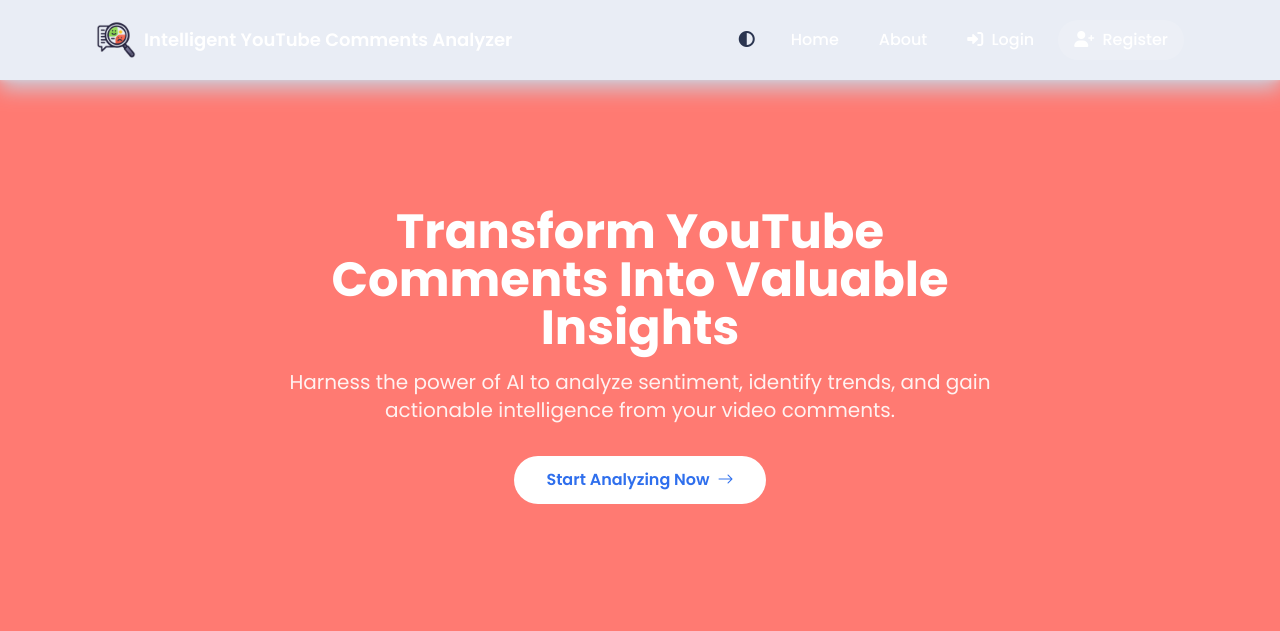
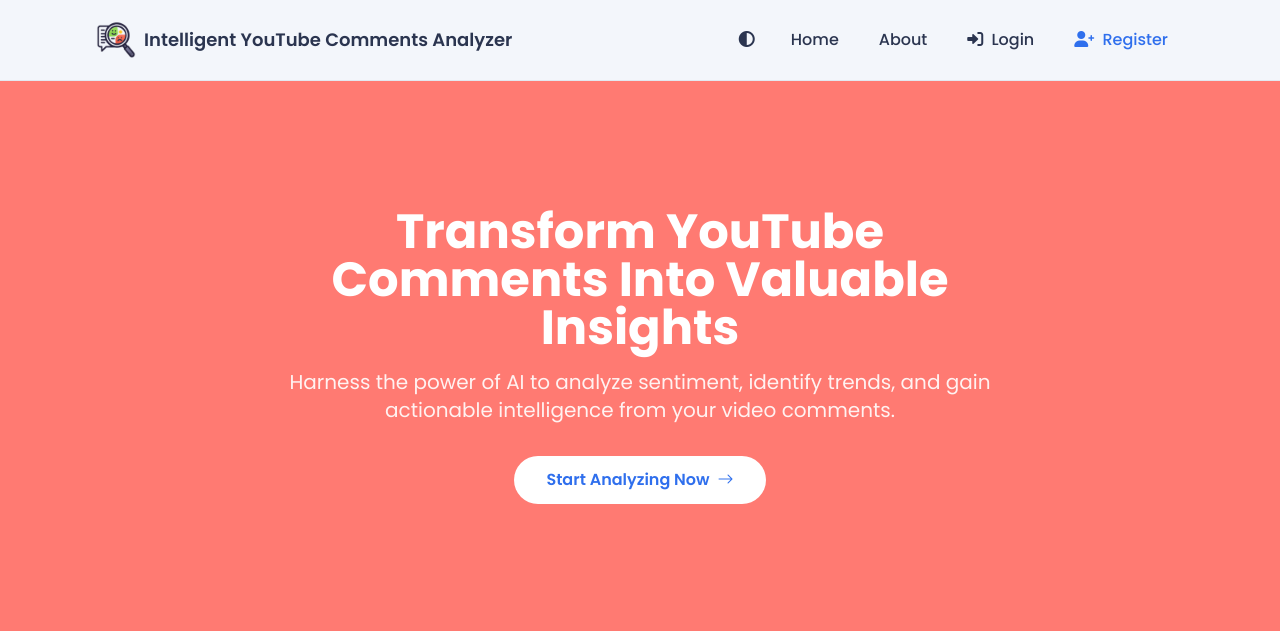
Before and after one commit to SM649/Intelligent-Youtube-Comment-Analyzer, a Flask app: page / in a window 1280 px wide. Shown: the top 631 px of the page. Run offline with Flask 3, Linux system fonts and the light colour scheme; parts of the project's set-up code (start-up, migrations or seed data) failed here and were passed over; some libraries are stand-ins or nearby versions.

Commit message:
Make public navbar flat (clay exception)

```diff
--- a/templates/_navbar_public.html
+++ b/templates/_navbar_public.html
@@ -1,7 +1,7 @@
-<nav x-data="{ mobileOpen: false }" class="fixed top-0 inset-x-0 z-50 bg-gradient-start shadow-navbar">
+<nav x-data="{ mobileOpen: false }" class="fixed top-0 inset-x-0 z-50 bg-surface border-b border-border-light">
   <div class="max-w-6xl mx-auto px-4 sm:px-6 lg:px-8">
     <div class="flex items-center justify-between h-16 md:h-20">
-      <a href="{{ url_for('landing') }}" class="flex items-center gap-2 text-white font-semibold text-lg">
+      <a href="{{ url_for('landing') }}" class="flex items-center gap-2 text-text-dark font-semibold text-lg">
         <img src="{{ url_for('static', filename='img/logo.png') }}" alt="Logo" class="h-8 w-8 md:h-10 md:w-10">
         <span class="hidden sm:inline">Intelligent YouTube Comments Analyzer</span>
       </a>
@@ -9,7 +9,7 @@
       <button
         type="button"
         @click="mobileOpen = !mobileOpen"
-        class="md:hidden text-white p-2 rounded-brand-sm hover:bg-white/10"
+        class="md:hidden text-text-dark p-2 rounded-brand-sm hover:bg-border-light"
         :aria-expanded="mobileOpen.toString()"
         aria-controls="public-nav-links"
         aria-label="Toggle navigation"
@@ -19,27 +19,27 @@
 
       <ul class="hidden md:flex md:items-center md:gap-2">
         <li>
-          <button type="button" onclick="toggleClayTheme()" aria-label="Toggle dark mode" class="px-3 py-2">
+          <button type="button" onclick="toggleClayTheme()" aria-label="Toggle dark mode" class="px-3 py-2 text-text-dark">
             <i class="fas fa-circle-half-stroke"></i>
           </button>
         </li>
-        <li><a href="{{ url_for('landing') }}" class="block px-4 py-2 font-medium text-white hover:text-white/80 transition">Home</a></li>
-        <li><a href="{{ url_for('about') }}" class="block px-4 py-2 font-medium {{ 'underline' if request.endpoint == 'about' else '' }} text-white hover:text-white/80 transition">About</a></li>
-        <li><a href="{{ url_for('auth.login') }}" class="block px-4 py-2 font-medium {{ 'underline' if request.endpoint == 'auth.login' else '' }} text-white hover:text-white/80 transition"><i class="fas fa-sign-in-alt me-1"></i> Login</a></li>
-        <li><a href="{{ url_for('auth.register') }}" class="block px-4 py-2 rounded-brand-lg bg-white/15 font-medium text-white hover:bg-white/25 transition"><i class="fas fa-user-plus me-1"></i> Register</a></li>
+        <li><a href="{{ url_for('landing') }}" class="block px-4 py-2 font-medium text-text-dark hover:text-primary transition">Home</a></li>
+        <li><a href="{{ url_for('about') }}" class="block px-4 py-2 font-medium {{ 'underline' if request.endpoint == 'about' else '' }} text-text-dark hover:text-primary transition">About</a></li>
+        <li><a href="{{ url_for('auth.login') }}" class="block px-4 py-2 font-medium {{ 'underline' if request.endpoint == 'auth.login' else '' }} text-text-dark hover:text-primary transition"><i class="fas fa-sign-in-alt me-1"></i> Login</a></li>
+        <li><a href="{{ url_for('auth.register') }}" class="block px-4 py-2 rounded-brand-lg bg-primary/10 font-medium text-primary hover:bg-primary/20 transition"><i class="fas fa-user-plus me-1"></i> Register</a></li>
       </ul>
     </div>
 
     <ul id="public-nav-links" x-show="mobileOpen" x-cloak class="md:hidden pb-4 space-y-1">
       <li>
-        <button type="button" onclick="toggleClayTheme()" aria-label="Toggle dark mode" class="block px-4 py-2 font-medium">
+        <button type="button" onclick="toggleClayTheme()" aria-label="Toggle dark mode" class="block px-4 py-2 font-medium text-text-dark">
           <i class="fas fa-circle-half-stroke"></i> Toggle theme
         </button>
       </li>
-      <li><a href="{{ url_for('landing') }}" class="block px-4 py-2 font-medium text-white hover:bg-white/10 rounded-brand-sm">Home</a></li>
-      <li><a href="{{ url_for('about') }}" class="block px-4 py-2 font-medium text-white hover:bg-white/10 rounded-brand-sm">About</a></li>
-      <li><a href="{{ url_for('auth.login') }}" class="block px-4 py-2 font-medium text-white hover:bg-white/10 rounded-brand-sm"><i class="fas fa-sign-in-alt me-1"></i> Login</a></li>
-      <li><a href="{{ url_for('auth.register') }}" class="block px-4 py-2 font-medium text-white hover:bg-white/10 rounded-brand-sm"><i class="fas fa-user-plus me-1"></i> Register</a></li>
+      <li><a href="{{ url_for('landing') }}" class="block px-4 py-2 font-medium text-text-dark hover:bg-border-light rounded-brand-sm">Home</a></li>
+      <li><a href="{{ url_for('about') }}" class="block px-4 py-2 font-medium text-text-dark hover:bg-border-light rounded-brand-sm">About</a></li>
+      <li><a href="{{ url_for('auth.login') }}" class="block px-4 py-2 font-medium text-text-dark hover:bg-border-light rounded-brand-sm"><i class="fas fa-sign-in-alt me-1"></i> Login</a></li>
+      <li><a href="{{ url_for('auth.register') }}" class="block px-4 py-2 font-medium text-text-dark hover:bg-border-light rounded-brand-sm"><i class="fas fa-user-plus me-1"></i> Register</a></li>
     </ul>
   </div>
 </nav>
```
